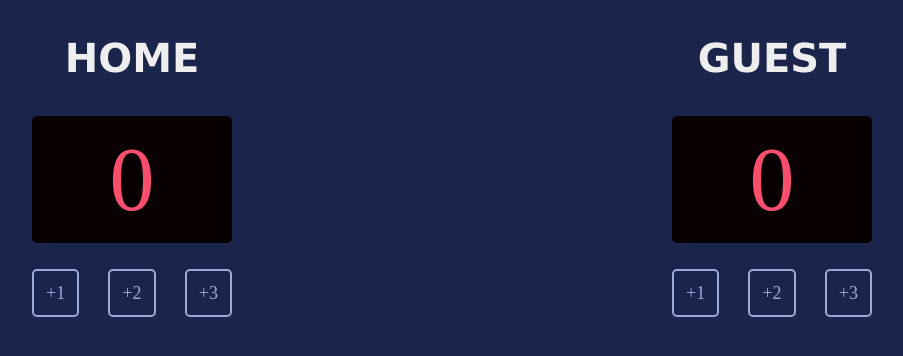
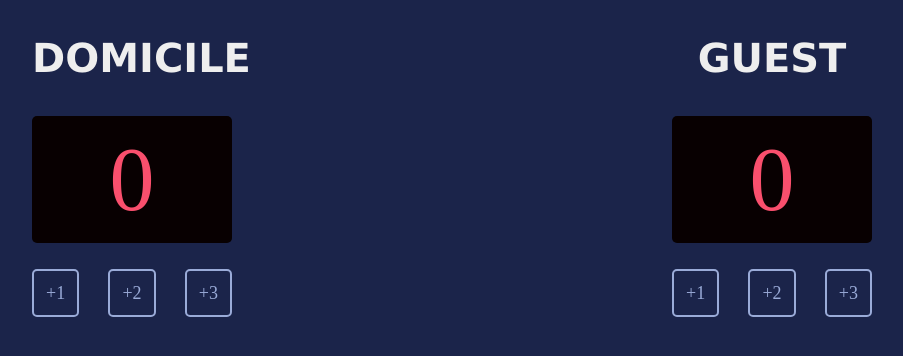
Before and after one commit to doncarlo5/Scrimba, a website built with Vite: page scrimbascore/index.html in a window 1280 px wide. Shown: the whole page, without its empty margins (188-1091 px from the left). Built offline with nearby package versions, Linux system fonts and the light colour scheme; a web font is replaced by a local one.

Commit message:
Update index.html

```diff
--- a/scrimbascore/index.html
+++ b/scrimbascore/index.html
@@ -13,7 +13,7 @@
   <body>
     <div class="container">
       <div>
-        <h3>HOME</h3>
+        <h3>DOMICILE</h3>
         <div class="screen">
           <div id="homescorescreen"></div>
         </div>
```
